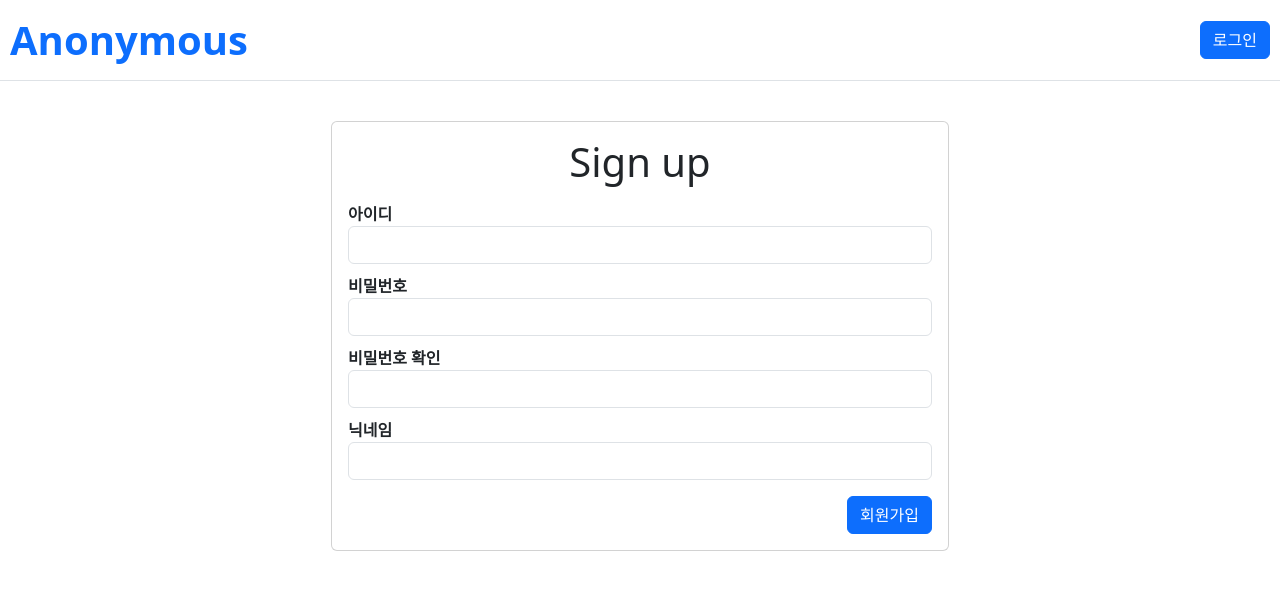
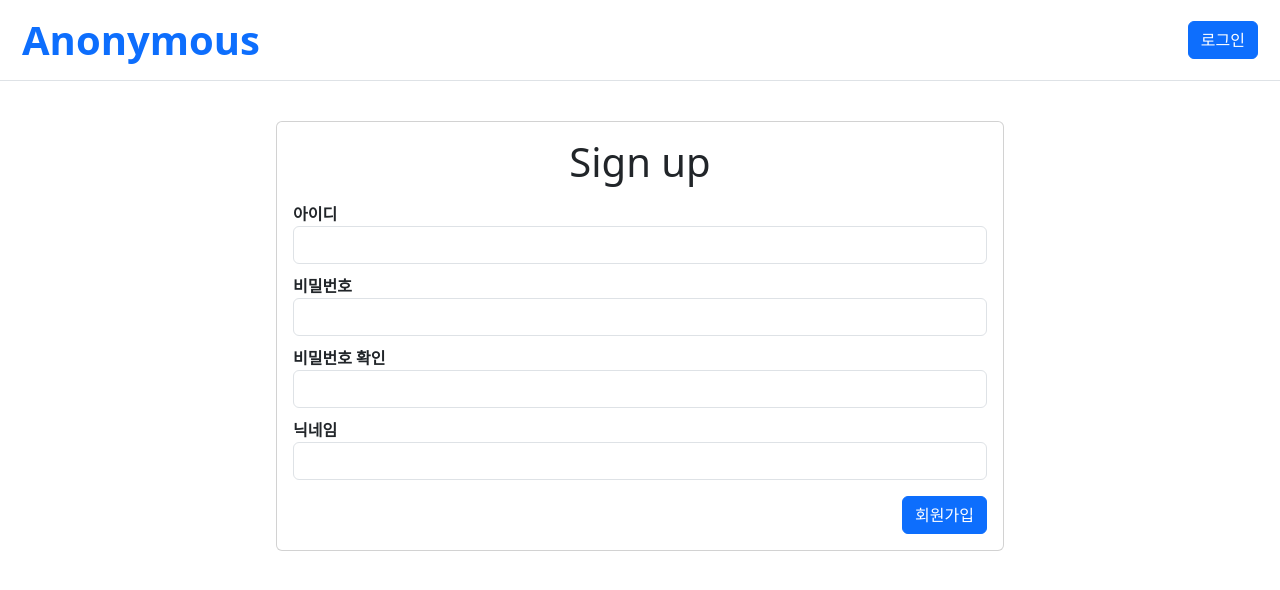
Before and after one commit to HwangSettong/DjangoStudy-bearu, a Django app: template Chapter4/ANONYMOUS/templates/page/signup.html in a window 1280 px wide. Shown: the top 590 px of the page. Run offline with Django 3.2, Linux system fonts and the light colour scheme; the template is opened without the code that fills it, so the values that code supplies are empty.

Commit message:
lesson19

```diff
--- a/Chapter4/ANONYMOUS/templates/common/base.html
+++ b/Chapter4/ANONYMOUS/templates/common/base.html
@@ -6,7 +6,7 @@
     </head>
     <body>
         {% include "component/nav.html" %}
-        <div class="container" style="max-width: 650px;padding: 40px 16px;">
+        <div class="container" style="max-width: 760px;padding: 40px 16px;">
             {% block content %}
             {% endblock %}
         </div>
--- a/Chapter4/ANONYMOUS/templates/component/nav.html
+++ b/Chapter4/ANONYMOUS/templates/component/nav.html
@@ -1,4 +1,4 @@
-<div class="row text-center border-bottom align-items-center" style="padding: 10px;">
+<div class="row text-center border-bottom align-items-center" style="padding:10px;width:100%;margin: 0;">
     <div class="col text-start">
         <a class="text-decoration-none fs-1" style="font-weight: bold;">Anonymous</a> <!-- 서비스명 -->
     </div>
--- a/Chapter4/ANONYMOUS/templates/page/index.html
+++ b/Chapter4/ANONYMOUS/templates/page/index.html
@@ -3,9 +3,11 @@
 	<div class="row">
 		<div class="col">
 			<form method="get">
-				<div class="input-gruop">
+				<div class="input-group">
 					<input class="form-control" type="text" name="search_text" value="{{ search_text }}">
-					<button type="submit" class="btn btn-outline-primary">검색</button>
+					<button type="submit" class="btn btn-outline-primary">
+						검색
+					</button>
 				</div>
 			</form>
 		</div>
```
